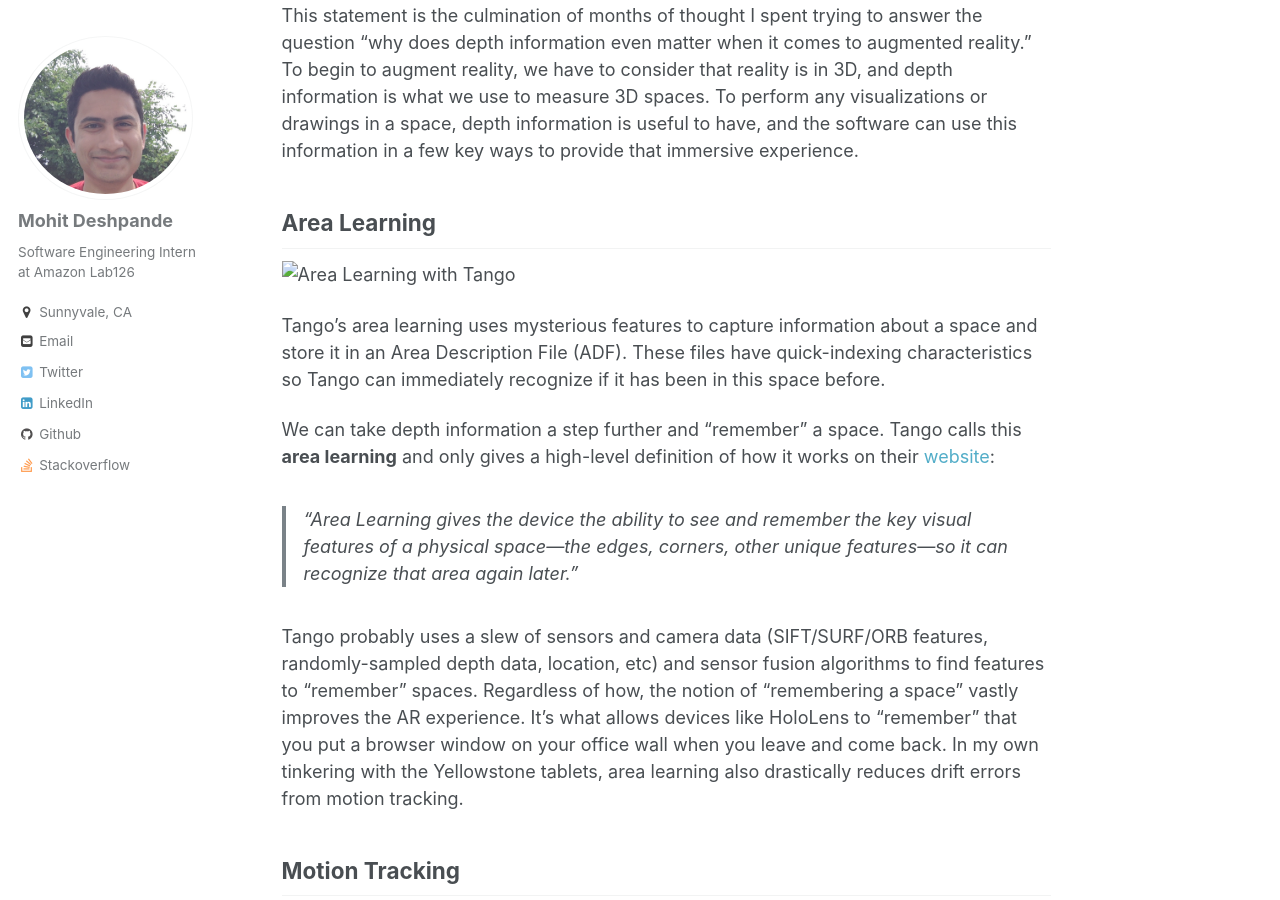
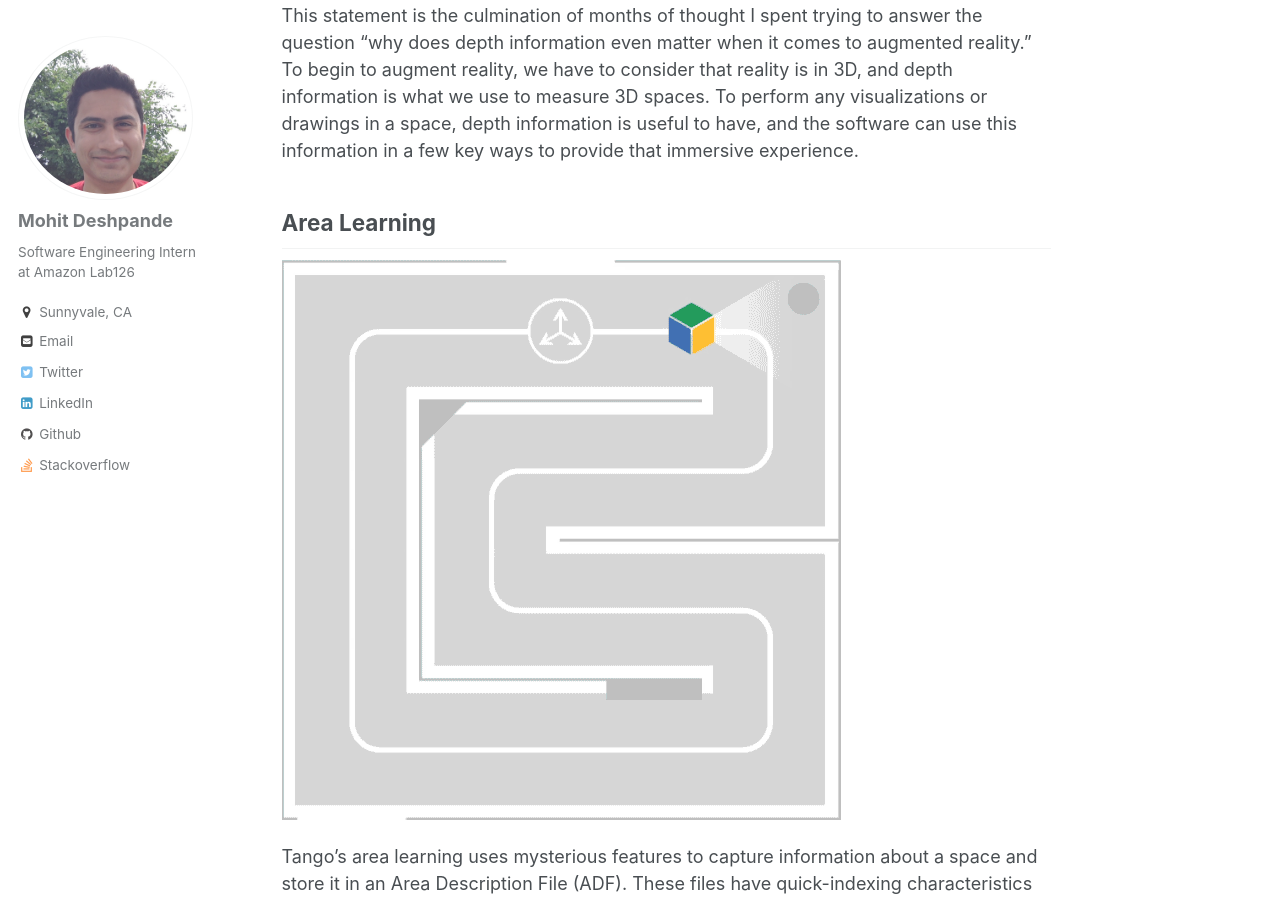
Before and after one commit to mohitd/mohitd.github.io, a Jekyll site: the page built from _posts/2017-01-15-depth-perception.md, in a window 1280 px wide and 900 px high, scrolled down 4246 px. Built offline with Jekyll 4.4.1, drawn with Linux system fonts in a browser that asks for light colours.

Commit message:
Fixed broken image

```diff
--- a/_posts/2017-01-15-depth-perception.md
+++ b/_posts/2017-01-15-depth-perception.md
@@ -80,7 +80,7 @@
 
 ## Area Learning
 
-![Area Learning with Tango]("/images/depth-perception/area-learning.gif)
+![Area Learning with Tango](/images/depth-perception/area-learning.gif)
 
 Tango's area learning uses mysterious features to capture information about a space and store it in an Area Description File (ADF). These files have quick-indexing characteristics so Tango can immediately recognize if it has been in this space before.
 
```
